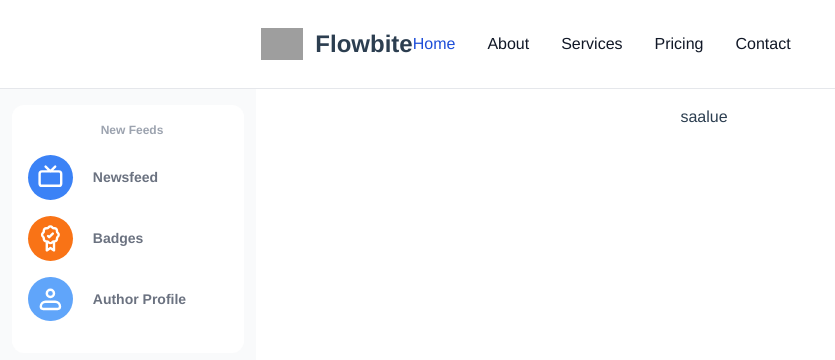
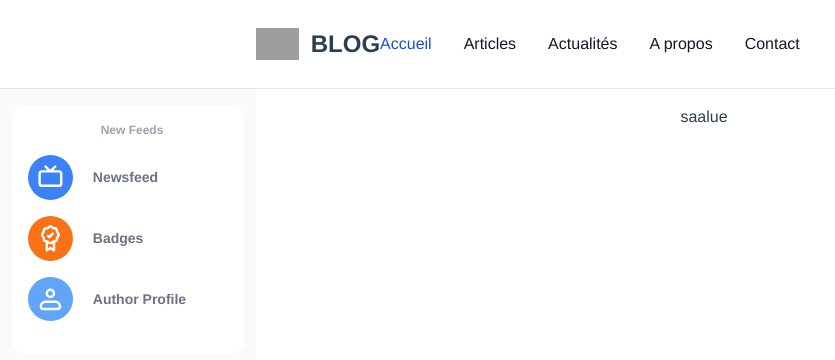
Before and after one commit to Delan-no/blog2, a Vue app: page / in a window 1280 px wide. Shown: the top 360 px of the page, without its empty margins (0-835 px from the left). Built offline with nearby package versions, Linux system fonts and the light colour scheme; grey boxes are pictures that could not be loaded.

Commit message:
mis en place du composant Header

```diff
--- a/src/components/navbar/Header.vue
+++ b/src/components/navbar/Header.vue
@@ -15,7 +15,7 @@
         />
         <span
           class="self-center text-2xl font-semibold whitespace-nowrap dark:text-white"
-          >Flowbite</span
+          >BLOG</span
         >
       </a>
       <div class="hidden w-full md:block md:w-auto" id="navbar-default">
@@ -23,39 +23,34 @@
           class="font-medium flex flex-col p-4 md:p-0 mt-4 border border-gray-100 rounded-lg bg-gray-50 md:flex-row md:space-x-8 rtl:space-x-reverse md:mt-0 md:border-0 md:bg-white dark:bg-gray-800 md:dark:bg-gray-900 dark:border-gray-700"
         >
           <li>
-            <a
-              href="#"
+            <router-link to="/"
               class="block py-2 px-3 text-white bg-blue-700 rounded md:bg-transparent md:text-blue-700 md:p-0 dark:text-white md:dark:text-blue-500"
               aria-current="page"
-              >Home</a
+              >Accueil</router-link
             >
           </li>
           <li>
-            <a
-              href="#"
+            <router-link to="/"
               class="block py-2 px-3 text-gray-900 rounded hover:bg-gray-100 md:hover:bg-transparent md:border-0 md:hover:text-blue-700 md:p-0 dark:text-white md:dark:hover:text-blue-500 dark:hover:bg-gray-700 dark:hover:text-white md:dark:hover:bg-transparent"
-              >About</a
+              >Articles</router-link
             >
           </li>
           <li>
-            <a
-              href="#"
+            <router-link to="/"
               class="block py-2 px-3 text-gray-900 rounded hover:bg-gray-100 md:hover:bg-transparent md:border-0 md:hover:text-blue-700 md:p-0 dark:text-white md:dark:hover:text-blue-500 dark:hover:bg-gray-700 dark:hover:text-white md:dark:hover:bg-transparent"
-              >Services</a
+              >Actualités</router-link
             >
           </li>
           <li>
-            <a
-              href="#"
+            <router-link to="/"
               class="block py-2 px-3 text-gray-900 rounded hover:bg-gray-100 md:hover:bg-transparent md:border-0 md:hover:text-blue-700 md:p-0 dark:text-white md:dark:hover:text-blue-500 dark:hover:bg-gray-700 dark:hover:text-white md:dark:hover:bg-transparent"
-              >Pricing</a
+              >A propos</router-link
             >
           </li>
           <li>
-            <a
-              href="#"
+            <router-link to="/"
               class="block py-2 px-3 text-gray-900 rounded hover:bg-gray-100 md:hover:bg-transparent md:border-0 md:hover:text-blue-700 md:p-0 dark:text-white md:dark:hover:text-blue-500 dark:hover:bg-gray-700 dark:hover:text-white md:dark:hover:bg-transparent"
-              >Contact</a
+              >Contact</router-link
             >
           </li>
         </ul>
```
